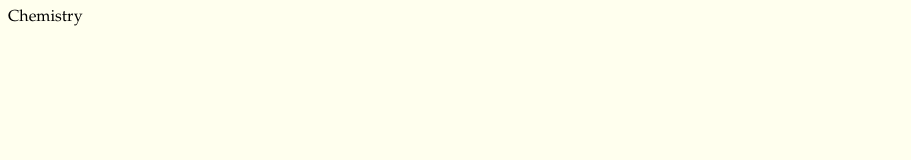
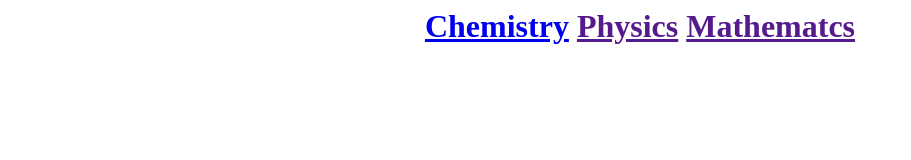
Before and after one commit to nilakshkaggarwal/nilakshkaggarwal.github.io-dupli, a plain HTML site: page index.html in a window 1280 px wide. Shown: the whole page, without its empty margins (0-911 px from the left). Drawn offline with Linux system fonts and the light colour scheme.

Commit message:
Update index.html

```diff
--- a/index.html
+++ b/index.html
@@ -2,7 +2,7 @@
   <head>
     <title>JEE 2010 practice Paper </title>
   </head>
-  <body bgcolor=#ffffee>
-    <font face="Garamond">
-
-Chemistry
+  <body><center><h1>
+  <a href="https://docs.google.com/forms/d/e/1FAIpQLSfgbTQyNJhjsXH4qO2YhS1eylz6F2Uk8gjcXahKYIWNY2jHOQ/viewform?usp=sf_link"> Chemistry</a>
+    <a href=""> Physics</a>
+    <a href="">Mathematcs</a></center></h1></body></html>
```
